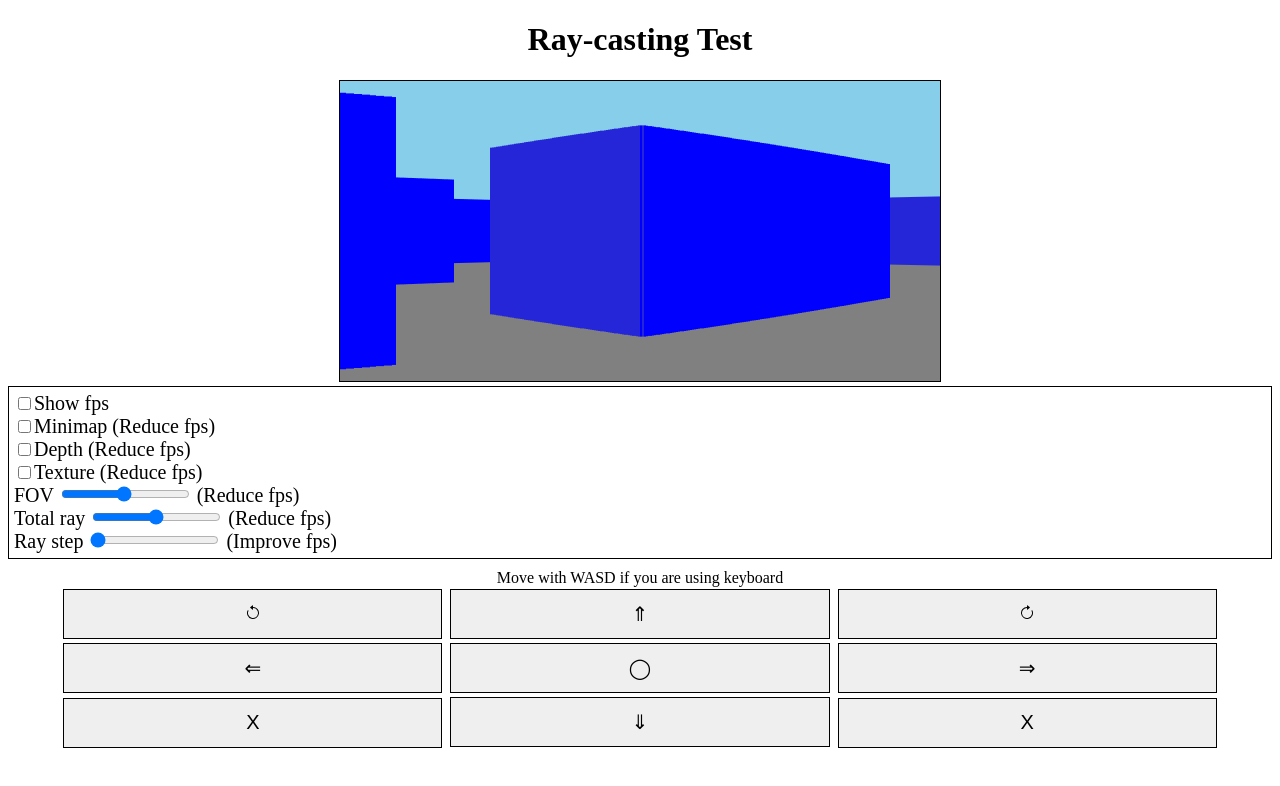
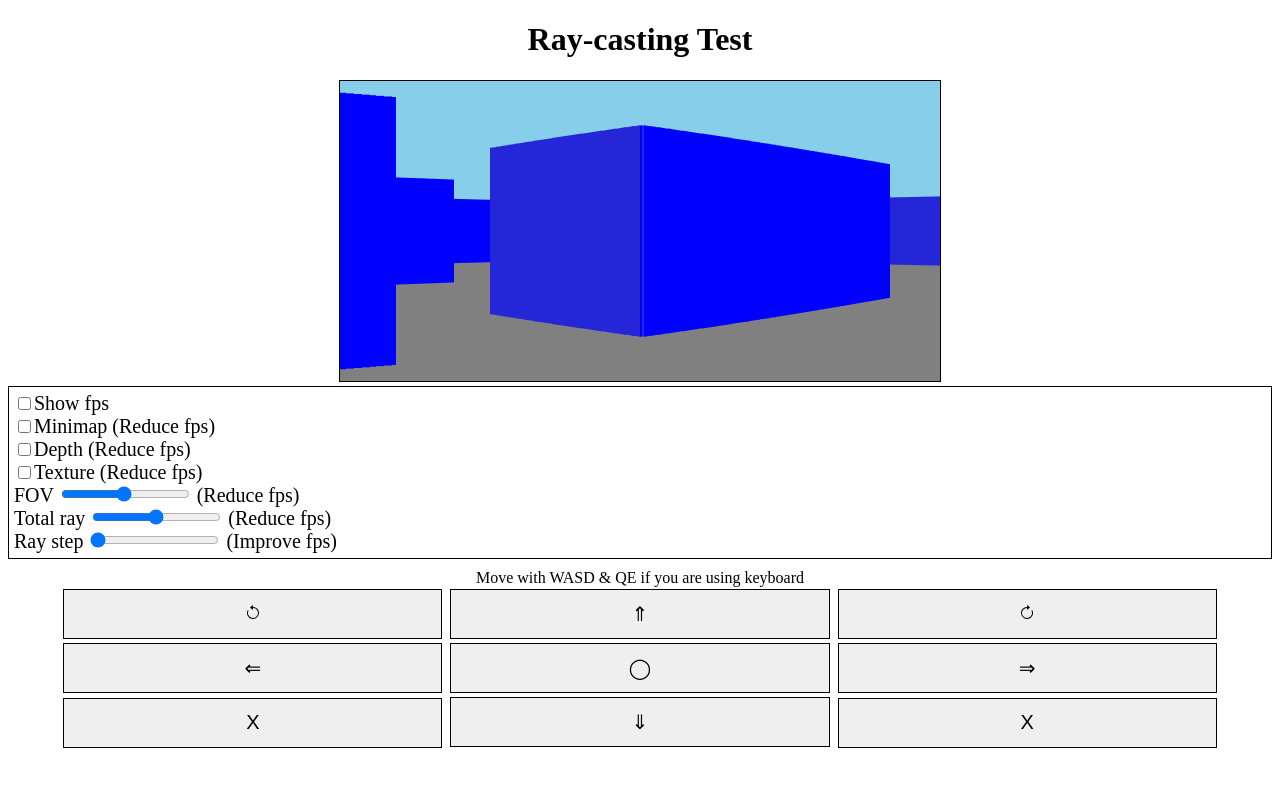
Before and after one commit to muraft/raycasting-test, a plain HTML site: page index.html in a window 1280 px wide. Drawn offline with Linux system fonts and the light colour scheme.

Commit message:
Update index.html

```diff
--- a/index.html
+++ b/index.html
@@ -65,7 +65,7 @@
     }
   </script>
   <div id="controller">
-    Move with WASD if you are using keyboard
+    Move with WASD & QE if you are using keyboard
     <br>
     <button ontouchstart="button.faceLeft=true" ontouchend="button.faceLeft=false">
       <svg xmlns="http://www.w3.org/2000/svg" width="16" height="16" fill="currentColor" class="bi bi-arrow-counterclockwise" viewBox="0 0 16 16">
```
